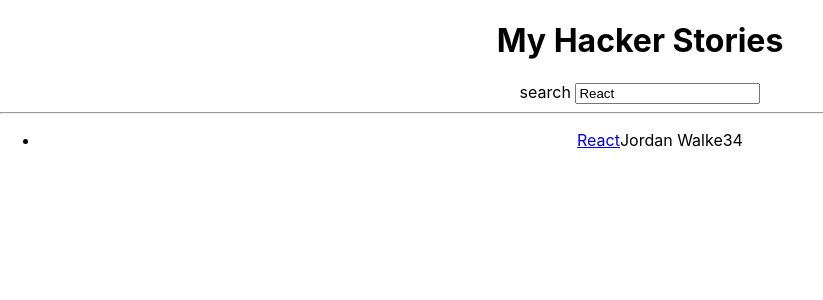
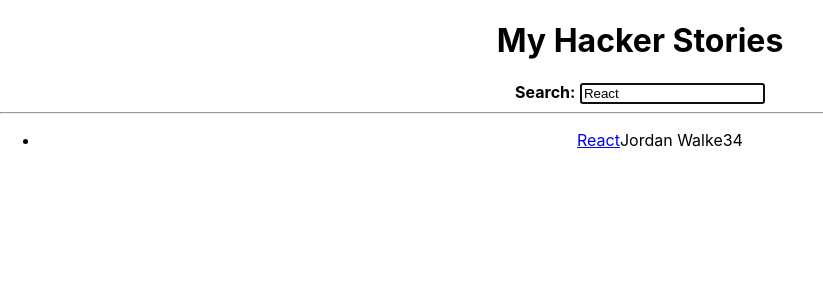
Before and after one commit to Mariela-t/hacker-stories, a React (Create React App) app: page / in a window 1280 px wide. Shown: the top 300 px of the page, without its empty margins (0-823 px from the left). Built offline with nearby package versions, Linux system fonts and the light colour scheme.

Commit message:
React component composition

```diff
--- a/src/App.js
+++ b/src/App.js
@@ -52,8 +52,11 @@
         id="search"
         label="search"
         value={searchTerm}
+        isFocused
         onInputChange={handleSearch}
-      />
+      >
+        <strong>Search:</strong>
+      </InputWithLabel>
 
       <hr />
       <List list={searchedStories} />
--- a/src/InputWithLabel.js
+++ b/src/InputWithLabel.js
@@ -1,10 +1,33 @@
 import React from "react";
 
-const InputWithLabel = ({ id, label, value, type = "text", onInputChange }) => (
-  <>
-    <label htmlFor={id}> {label} </label>
-    <input id={id} type={type} value={value} onChange={onInputChange} />
-  </>
-);
+const InputWithLabel = ({
+  id,
+  value,
+  type = "text",
+  onInputChange,
+  isFocused,
+  children,
+}) => {
+  const inputRef = React.useRef();
 
+  React.useEffect(() => {
+    if (isFocused && inputRef.current) {
+      inputRef.current.focus();
+    }
+  }, [isFocused]);
+
+  return (
+    <>
+      <label htmlFor={id}> {children} </label>
+      <input
+        ref={inputRef}
+        id={id}
+        type={type}
+        value={value}
+        autoFocus={isFocused}
+        onChange={onInputChange}
+      />
+    </>
+  );
+};
 export default InputWithLabel;
```
